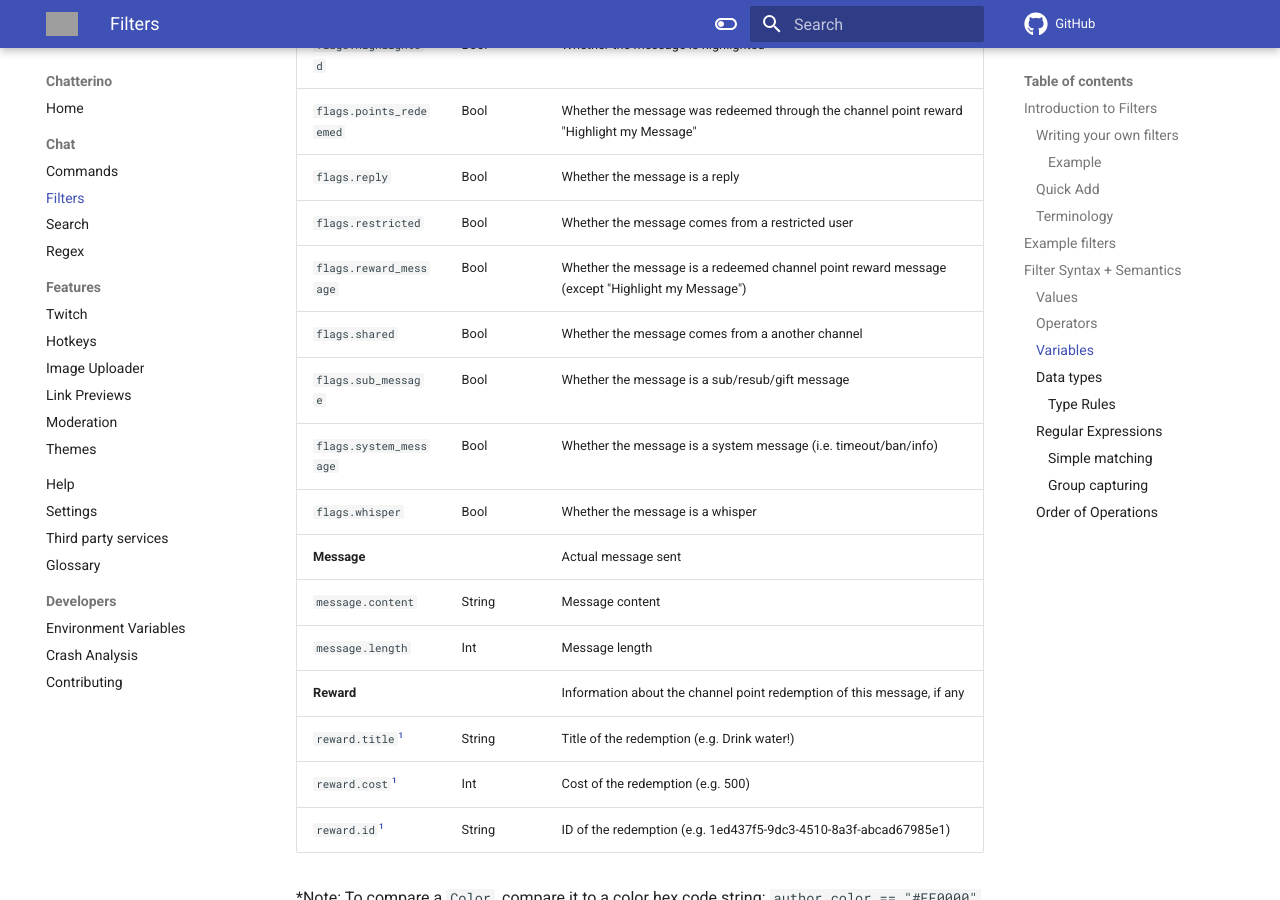
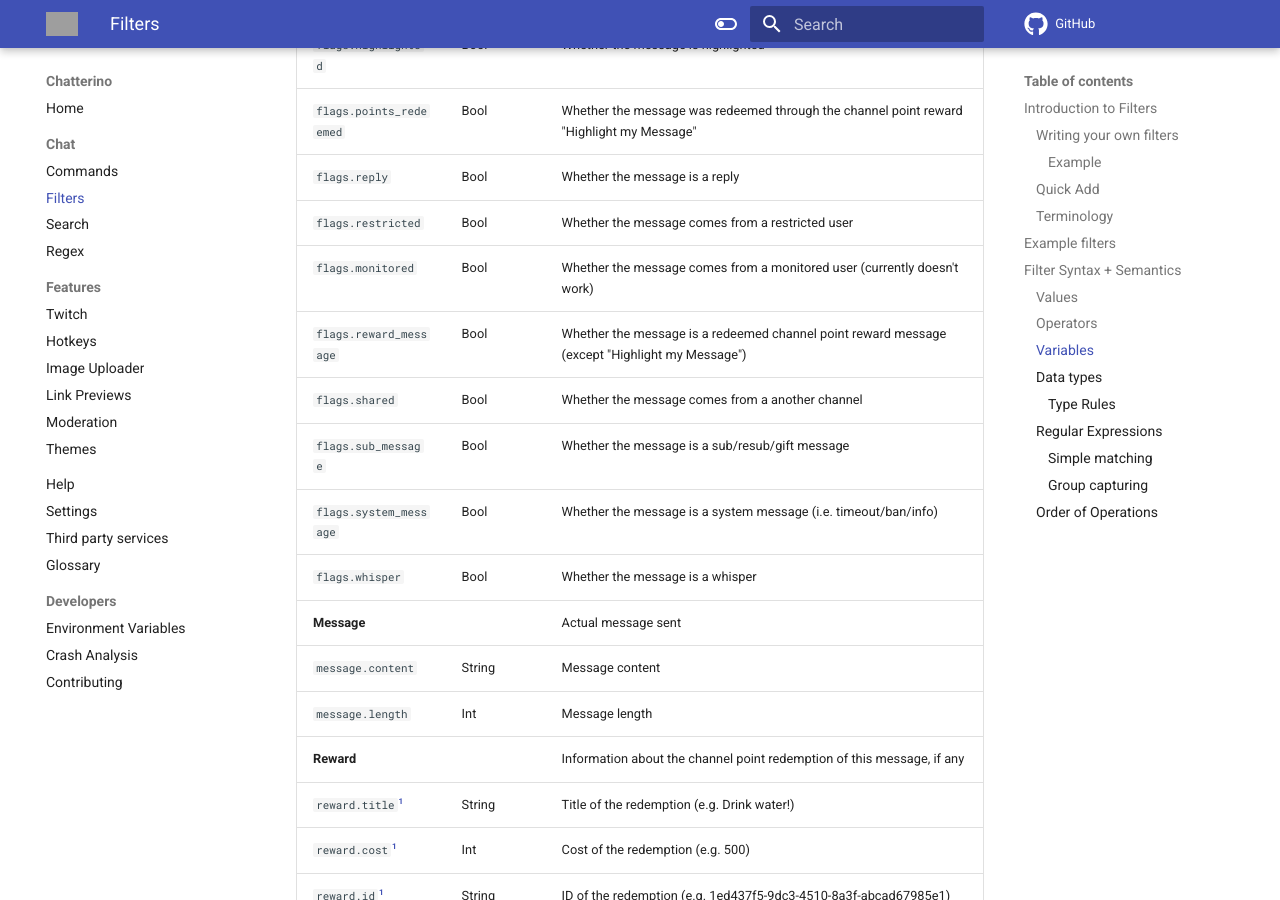
Before and after one commit to Chatterino/wiki, an MkDocs documentation site: the page built from docs/Filters.md, in a window 1280 px wide and 900 px high, scrolled down 5880 px. Built offline with MkDocs 1.6.1 and Material for MkDocs 9.7.7, drawn with Linux system fonts in a browser that asks for light colours; comment, search, counter and statistics services are not loaded; grey boxes are pictures that could not be loaded.

Commit message:
fix: mention `flags.monitored` and that it doesn't work (yet) (#433)

```diff
--- a/docs/Filters.md
+++ b/docs/Filters.md
@@ -152,6 +152,7 @@ The following variables are available:
 | `flags.points_redeemed` | Bool         | Whether the message was redeemed through the channel point reward "Highlight my Message"       |
 | `flags.reply`           | Bool         | Whether the message is a reply                                                                 |
 | `flags.restricted`      | Bool         | Whether the message comes from a restricted user                                               |
+| `flags.monitored`       | Bool         | Whether the message comes from a monitored user (currently doesn't work)                       |
 | `flags.reward_message`  | Bool         | Whether the message is a redeemed channel point reward message (except "Highlight my Message") |
 | `flags.shared`          | Bool         | Whether the message comes from a another channel                                               |
 | `flags.sub_message`     | Bool         | Whether the message is a sub/resub/gift message                                                |
```
